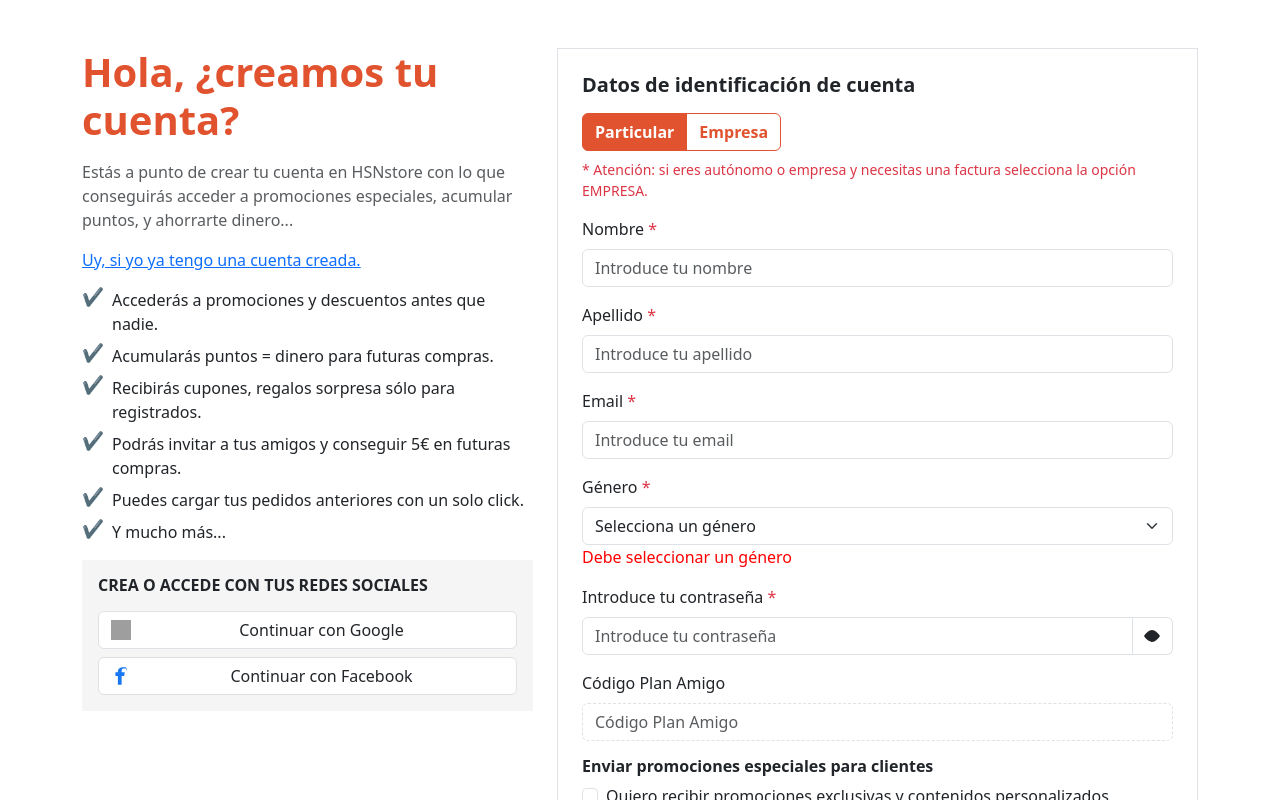
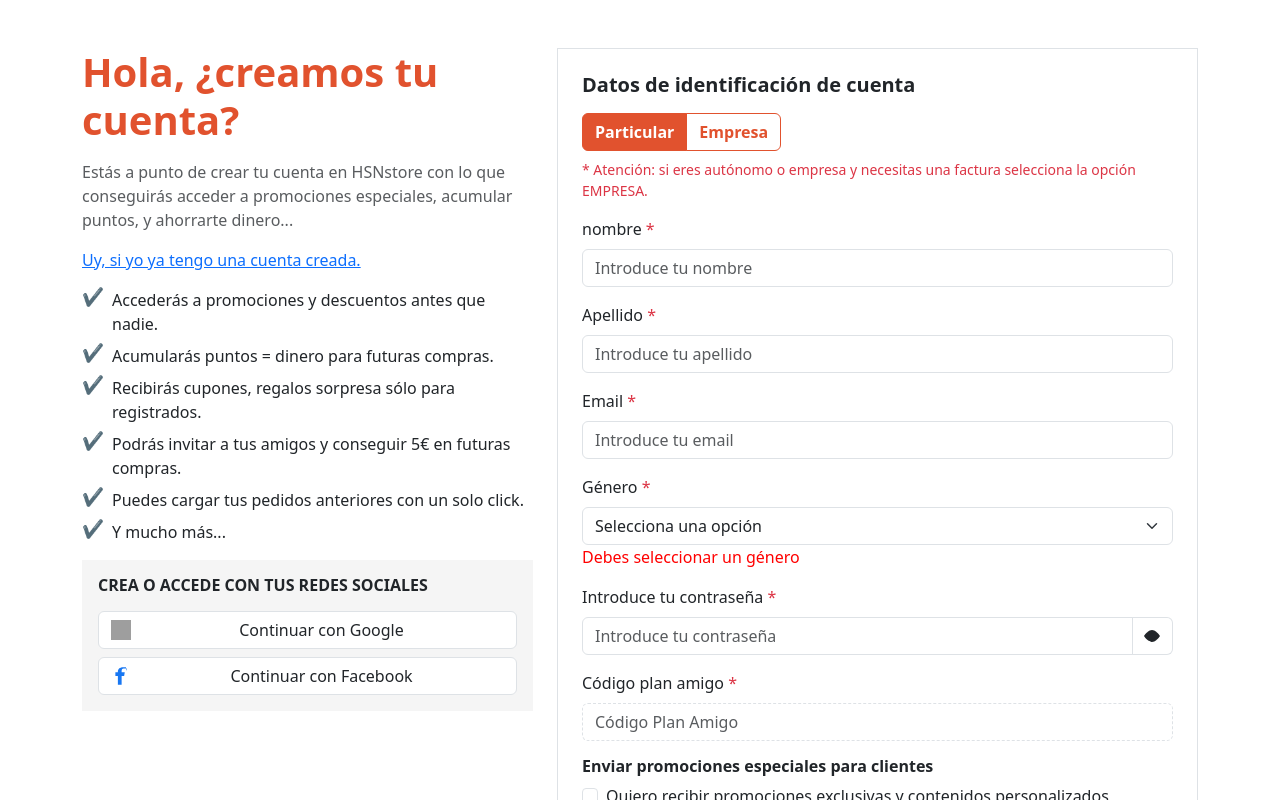
Before and after one commit to albermh16/mi-app-react, a React (Vite) app in the folder cliente/: page / in a window 1280 px wide. Shown: the top 800 px of the page. Built offline with nearby package versions, Linux system fonts and the light colour scheme; grey boxes are pictures that could not be loaded.

Commit message:
Props particular introducidos

```diff
--- /dev/null
+++ b/cliente/src/componentes/compGlobales/InputBoxComponent/InputBoxPassword.jsx
@@ -0,0 +1,81 @@
+function InputBoxPassword({
+    id,
+    label,
+    placeholder,
+    name,
+    tipo,
+    value,
+    required = false,
+    showPassword,
+    setShowPassword,
+    validoMin,
+    validoMayus,
+    valido,
+    minMsg,
+    mayusMsg,
+    okMsg,
+    OnChangeHandler
+
+
+}){
+    return (
+
+        <div className="mb-3">
+            <label htmlFor={id} className="form-label">
+                {label} <span className="text-danger">*</span>
+            </label>
+            <div className="input-group">
+                <input
+                    type={showPassword ? "text" : "password"}
+                    className="form-control"
+                    id={id}
+                    placeholder={placeholder}
+                    name={name}
+                    required={required}
+                    onBlur={(ev) => OnChangeHandler(ev,  tipo )}
+                />
+                <button
+                    type="button"
+                    className="input-group-text bg-white border-start-0"
+                    onClick={() => setShowPassword(!showPassword)}
+                >
+                    {showPassword ? (
+                        <svg
+                            xmlns="http://www.w3.org/2000/svg"
+                            width="16"
+                            height="16"
+                            fill="currentColor"
+                            className="bi bi-eye-slash"
+                            viewBox="0 0 16 16"
+                        >
+                            <path d="M13.359 11.238l2.122 2.122-1.414 1.414-2.122-2.122a8.455 8.455 0 01-5.945 2.112C4.998 14.764 2.63 13.633 1 12.143l1.5-1.5c1.236 1.059 2.851 1.821 4.5 2.021v.002c.376.055.764.085 1.156.085.393 0 .78-.03 1.156-.085v-.003a8.456 8.456 0 005.148-2.471zM3.738 4.523l-2.122-2.122 1.414-1.414 2.122 2.122A8.455 8.455 0 018.5 1.236 8.455 8.455 0 0114.357 3.8l-1.5 1.5a8.456 8.456 0 00-5.148-2.471L8.5 2.828a2.5 2.5 0 00-3.535 0L3.738 4.523zm8.354.976l1.5 1.5a8.455 8.455 0 01.006 4.638l-1.494-1.494a5.471 5.471 0 00-.013-1.65l-1.008-1.008a5.5 5.5 0 00-7.748-.87l-1.502-1.502a8.456 8.456 0 015.148-2.471z" />
+                        </svg>
+                    ) : (
+                        <svg
+                            xmlns="http://www.w3.org/2000/svg"
+                            width="16"
+                            height="16"
+                            fill="currentColor"
+                            className="bi bi-eye"
+                            viewBox="0 0 16 16"
+                        >
+                            <path d="M16 8s-3-5.5-8-5.5S0 8 0 8s3 5.5 8 5.5S16 8 16 8zM8 2a6 6 0 00-6 6c0 .582.085 1.145.242 1.682C2.32 9.29 2.59 9.32 2.885 9.32 4.7 9.32 6.36 10.98 6.36 12.8c0 .295-.03.566-.09.836A6 6 0 008 14a6 6 0 006-6 6 6 0 00-6-6z" />
+                            <path d="M8 5.5c-1.738 0-3.144 1.406-3.144 3.144s1.406 3.144 3.144 3.144 3.144-1.406 3.144-3.144C11.144 6.906 9.738 5.5 8 5.5z" />
+                        </svg>
+                    )}
+                </button>
+            </div>
+            {value && !validoMin && (
+                <p style={{ color: "red" }}>{minMsg}</p>
+            )}
+            {value && !validoMayus && (
+                <p style={{ color: "red" }}>{mayusMsg}</p>
+            )}
+            {valido && (
+                <p style={{ color: "green" }}>{okMsg}</p>
+            )}
+        </div>
+    )
+}
+
+export default InputBoxPassword;
--- a/cliente/src/componentes/compGlobales/InputBoxComponent/inputBox.jsx
+++ b/cliente/src/componentes/compGlobales/InputBoxComponent/inputBox.jsx
@@ -1,25 +1,42 @@
-function InputBox(props) {
+function InputBox({
+    id,
+    label,
+    type = "text",
+    placeholder,
+    name,
+    required = false,
+    tipo,
+    value,
+    valido,
+    errorMsg,
+    okMsg,
+    OnChangeHandler,
+    extraStyle
+ }) {
+
+
     return (
         <div className="mb-3">
-            <label htmlFor="apellido" className="form-label">
-                ... Nombre del campo <span className="text-danger">*</span>
+            <label htmlFor={id} className="form-label">
+                {label} <span className="text-danger">*</span>
             </label>
             <input
-                type="text" //.... aqui tipo campo...
+                type={type} //.... aqui tipo campo...
                 className="form-control"
-                id="... nombre campo"
-                placeholder="" // ... aqui nombre campo... o valor por defecto
-                name='... nombre campo'
-                required //<-- atributos de validacion html5 para el input
-                onBlur={(ev) => OnChangeHandler(ev, "particular")}// <-- aqui la funcion cambia variable state del componente padre
+                id={id}
+                placeholder={placeholder} // ... aqui nombre campo... o valor por defecto
+                name={name}
+                required={required}//<-- atributos de validacion html5 para el input
+                onBlur={(ev) => OnChangeHandler(ev, tipo)}// <-- aqui la funcion cambia variable state del componente padre
+                style={extraStyle}
             />
-            {formParticular.apellidos && !apellidoValidoPar && (
-                <p style={{ color: "red" }}>Debe tener al menos 4 letras</p>
+            {value && !valido && (
+                <p style={{ color: "red" }}>{errorMsg}</p>
             )}
-            {apellidoValidoPar && (
-                <p style={{ color: "green" }}>Nombre valido</p>
+            {valido && (
+                <p style={{ color: "green" }}>{okMsg}</p>
             )}
-            <div className="invalid-feedback">Introduce tus apellidos.</div>
+            <div className="invalid-feedback">{label.toLowerCase}</div>
         </div>
     )
 }
--- a/cliente/src/componentes/zonaCliente/RegistroComponent/Registro.jsx
+++ b/cliente/src/componentes/zonaCliente/RegistroComponent/Registro.jsx
@@ -1,12 +1,14 @@
 import { tieneArroba, tieneMinimo, tieneMayuscula, seleccionar } from '../../../utils/validaciones';
 import { useState } from 'react';
+import InputBox from '../../compGlobales/InputBoxComponent/inputBox';
+import InputBoxPassword from '../../compGlobales/InputBoxComponent/InputBoxPassword';
 
 
 function Registro() {
     const [modo, setModo] = useState('particular');
     const [showPassword, setShowPassword] = useState(false);
 
-    {/* VALIDACION PARTICULAR */ }
+    // VALIDACION PARTICULAR
     const [formParticular, setFormParticular] = useState({
         nombre: "",
         apellidos: "",
@@ -23,7 +25,7 @@ function Registro() {
     const pswValidoMinPar = tieneMinimo(formParticular.password);
     const pswValido = tieneMinimo(formParticular.password) && tieneMayuscula(formParticular.password);
 
-    {/* VALIDACION EMPRESA*/ }
+    // VALIDACION EMPRESA
     const [formEmpresa, setFormEmpresa] = useState({
         nombre: "",
         apellidos: "",
@@ -57,7 +59,7 @@ function Registro() {
         //mando datos al servidor de nodejs al servicio API-REST
         try {
 
-            const respuesta = await fetch("http://localhost:3000/api/registro",{ //<--- el await recupera la respuesta del servidor CORRECTA! como el .then
+            const respuesta = await fetch("http://localhost:3000/api/registro", { //<--- el await recupera la respuesta del servidor CORRECTA! como el .then
 
                 method: "POST",
                 headers: {
@@ -205,174 +207,100 @@ function Registro() {
                         <form onSubmit={handleSubmit} className="needs-validation" noValidate>
                             {modo === 'particular' && (
                                 <>
-                                    <div className="mb-3">
-                                        <label htmlFor="nombre" className="form-label">
-                                            Nombre <span className="text-danger">*</span>
-                                        </label>
-                                        <input
+                                    <InputBox
+                                        id="nombre"
+                                        label="nombre"
+                                        placeholder="Introduce tu nombre"
+                                        name="nombre"
                                         type="text"
-                                            className="form-control"
-                                            id="nombre"
-                                            placeholder= "Introduce tu nombre"
-                                            name='nombre'
-                                            required
-                                            onBlur={(ev) => OnChangeHandler(ev, "particular")}
+                                        required={true}
+                                        tipo="particular"
+                                        value={formParticular.nombre}
+                                        valido={nombreValidoPar}
+                                        errorMsg="Debe tener al menos 4 letras"
+                                        okMsg="Nombre válido"
+                                        OnChangeHandler={OnChangeHandler}
                                     />
-                                        {formParticular.nombre && !nombreValidoPar && (
-                                            <p style={{ color: "red" }}>Debe tener al menos 4 letras</p>
-                                        )}
-                                        {nombreValidoPar && (
-                                            <p style={{ color: "green" }}>Nombre valido</p>
-                                        )}
-                                        <div className="invalid-feedback">Introduce tu nombre.</div>
-                                    </div>
-                                    <div className="mb-3">
-                                        <label htmlFor="apellido" className="form-label">
-                                            Apellido <span className="text-danger">*</span>
-                                        </label>
-                                        <input
+                                    <InputBox
+                                        id="apellido"
+                                        label="Apellido"
+                                        placeholder="Introduce tu apellido"
+                                        name="apellidos"
                                         type="text"
-                                            className="form-control"
-                                            id="apellido"
-                                            placeholder="Introduce tu apellido"
-                                            name='apellidos'
-                                            required
-                                            onBlur={(ev) => OnChangeHandler(ev, "particular")}
+                                        required={true}
+                                        tipo="particular"
+                                        value={formParticular.apellidos}
+                                        valido={apellidoValidoPar}
+                                        errorMsg="Debe tener al menos 4 letras"
+                                        okMsg="Apellido válido"
+                                        OnChangeHandler={OnChangeHandler}
                                     />
-                                        {formParticular.apellidos && !apellidoValidoPar && (
-                                            <p style={{ color: "red" }}>Debe tener al menos 4 letras</p>
-                                        )}
-                                        {apellidoValidoPar && (
-                                            <p style={{ color: "green" }}>Nombre valido</p>
-                                        )}
-                                        <div className="invalid-feedback">Introduce tus apellidos.</div>
-                                    </div>
-                                    <div className="mb-3">
-                                        <label htmlFor="email" className="form-label">
-                                            Email <span className="text-danger">*</span>
-                                        </label>
-                                        <input
-                                            type="email"
-                                            className="form-control"
+                                    <InputBox
                                         id="email"
+                                        label="Email"
                                         placeholder="Introduce tu email"
-                                            name='email'
-                                            required
-                                            onBlur={(ev) => OnChangeHandler(ev, "particular")}
+                                        name="email"
+                                        type="text"
+                                        required={true}
+                                        tipo="particular"
+                                        value={formParticular.email}
+                                        valido={emailValidoPar}
+                                        errorMsg="Debe contener @"
+                                        okMsg="Email válido"
+                                        OnChangeHandler={OnChangeHandler}
                                     />
-                                        {formParticular.email && !emailValidoPar && (
-                                            <p style={{ color: "red" }}>Debe contener @</p>
-                                        )}
-                                        {emailValidoPar && (
-                                            <p style={{ color: "green" }}>Email valido</p>
-                                        )}
-                                        <div className="invalid-feedback">
-                                            Introduce un email válido.
-                                        </div>
-                                    </div>
                                     <div className="mb-3">
                                         <label htmlFor="genero" className="form-label">
                                             Género <span className="text-danger">*</span>
                                         </label>
                                         <select
+                                            className="form-select"
                                             id="genero"
-                                            className="form-select"
-                                            defaultValue=""
-                                            name='genero'
+                                            name="genero"
+                                            value={formParticular.genero}
+                                            onChange={(ev) => OnChangeHandler(ev, "particular")}
                                             required
-                                            onChange={(ev) => OnChangeHandler(ev, "particular")}
                                         >
-                                            <option value="" disabled>Selecciona un género</option>
-                                            <option>Hombre</option>
-                                            <option>Mujer</option>
-                                            <option>No binario</option>
-                                            <option>Prefiero no decirlo</option>
+                                            <option value="">Selecciona una opción</option>
+                                            <option value="hombre">Hombre</option>
+                                            <option value="mujer">Mujer</option>
+                                            <option value="otro">Otro</option>
                                         </select>
+
                                         {!generoValidoPar && (
-                                            <p style={{ color: "red" }}>Debe seleccionar un género</p>
+                                            <p style={{ color: "red" }}>Debes seleccionar un género</p>
                                         )}
                                         {generoValidoPar && (
-                                            <p style={{ color: "green" }}>Genero valido</p>
+                                            <p style={{ color: "green" }}>Género válido</p>
                                         )}
-                                        <div className="invalid-feedback">
-                                            Selecciona una opción.
                                     </div>
-                                    </div>
+                                    {/* Contraseña con icono de mostrar/ocultar */}
+                                    <InputBoxPassword
+                                        id="password"
+                                        label="Introduce tu contraseña"
+                                        placeholder="Introduce tu contraseña"
+                                        name="password"
+                                        tipo="particular"
+                                        value={formParticular.password}
+                                        showPassword={showPassword}
+                                        setShowPassword={setShowPassword}
+                                        validoMin={pswValidoMinPar}
+                                        validoMayus={pswValidoMayusPar}
+                                        valido={pswValido}
+                                        minMsg={"Debe contener almenos 4 caracteres"}
+                                        mayusMsg={"Debe contener almenos 1 mayuscula"}
+                                        okMsg="Password valida"
+                                        OnChangeHandler={OnChangeHandler}
+                                    />
+                                    {/* Código Plan Amigo */}
+                                    <InputBox
+                                        id="planAmigo"
+                                        label="Código plan amigo"
+                                        type="text"
+                                        placeholder="Código Plan Amigo"
+                                        extraStyle={{ borderStyle: "dashed" }}
+                                    />
 
-
-                                    {/* Contraseña con icono de mostrar/ocultar */}
-                                    <div className="mb-3">
-                                        <label htmlFor="password" className="form-label">
-                                            Introduce tu contraseña <span className="text-danger">*</span>
-                                        </label>
-                                        <div className="input-group">
-                                            <input
-                                                type={showPassword ? "text" : "password"}
-                                                className="form-control"
-                                                id="password"
-                                                placeholder="Introduce tu contraseña"
-                                                name='password'
-                                                required
-                                                minLength={8}
-                                                onBlur={(ev) => OnChangeHandler(ev, "particular")}
-                                            />
-                                            <button
-                                                type="button"
-                                                className="input-group-text bg-white border-start-0"
-                                                onClick={() => setShowPassword(!showPassword)}
-                                            >
-                                                {showPassword ? (
-                                                    <svg
-                                                        xmlns="http://www.w3.org/2000/svg"
-                                                        width="16"
-                                                        height="16"
-                                                        fill="currentColor"
-                                                        className="bi bi-eye-slash"
-                                                        viewBox="0 0 16 16"
-                                                    >
-                                                        <path d="M13.359 11.238l2.122 2.122-1.414 1.414-2.122-2.122a8.455 8.455 0 01-5.945 2.112C4.998 14.764 2.63 13.633 1 12.143l1.5-1.5c1.236 1.059 2.851 1.821 4.5 2.021v.002c.376.055.764.085 1.156.085.393 0 .78-.03 1.156-.085v-.003a8.456 8.456 0 005.148-2.471zM3.738 4.523l-2.122-2.122 1.414-1.414 2.122 2.122A8.455 8.455 0 018.5 1.236 8.455 8.455 0 0114.357 3.8l-1.5 1.5a8.456 8.456 0 00-5.148-2.471L8.5 2.828a2.5 2.5 0 00-3.535 0L3.738 4.523zm8.354.976l1.5 1.5a8.455 8.455 0 01.006 4.638l-1.494-1.494a5.471 5.471 0 00-.013-1.65l-1.008-1.008a5.5 5.5 0 00-7.748-.87l-1.502-1.502a8.456 8.456 0 015.148-2.471z" />
-                                                    </svg>
-                                                ) : (
-                                                    <svg
-                                                        xmlns="http://www.w3.org/2000/svg"
-                                                        width="16"
-                                                        height="16"
-                                                        fill="currentColor"
-                                                        className="bi bi-eye"
-                                                        viewBox="0 0 16 16"
-                                                    >
-                                                        <path d="M16 8s-3-5.5-8-5.5S0 8 0 8s3 5.5 8 5.5S16 8 16 8zM8 2a6 6 0 00-6 6c0 .582.085 1.145.242 1.682C2.32 9.29 2.59 9.32 2.885 9.32 4.7 9.32 6.36 10.98 6.36 12.8c0 .295-.03.566-.09.836A6 6 0 008 14a6 6 0 006-6 6 6 0 00-6-6z" />
-                                                        <path d="M8 5.5c-1.738 0-3.144 1.406-3.144 3.144s1.406 3.144 3.144 3.144 3.144-1.406 3.144-3.144C11.144 6.906 9.738 5.5 8 5.5z" />
-                                                    </svg>
-                                                )}
-                                            </button>
-                                        </div>
-                                        {formParticular.password && !pswValidoMinPar && (
-                                            <p style={{ color: "red" }}>Debe contener minimo 4 caracteres</p>
-                                        )}
-                                        {formParticular.password && !pswValidoMayusPar && (
-                                            <p style={{ color: "red" }}>Debe contener minimo 1 mayuscula</p>
-                                        )}
-                                        {pswValido && (
-                                            <p style={{ color: "green" }}>Contraseña válida</p>
-                                        )}
-                                        <div className="invalid-feedback">
-                                            La contraseña debe tener al menos 8 caracteres.
-                                        </div>
-                                    </div>
-                                    {/* Código Plan Amigo */}
-                                    <div className="mb-3">
-                                        <label htmlFor="planAmigo" className="form-label">
-                                            Código Plan Amigo
-                                        </label>
-                                        <input
-                                            type="text"
-                                            className="form-control"
-                                            id="planAmigo"
-                                            placeholder="Código Plan Amigo"
-                                            style={{ borderStyle: "dashed" }}
-                                        />
-                                    </div>
                                     {/* Promociones y privacidad */}
                                     <h6 className="fw-bold">Enviar promociones especiales para clientes</h6>
                                     <div className="form-check mb-2">
```
Lines whose indentation alone changed are shown as unchanged.
